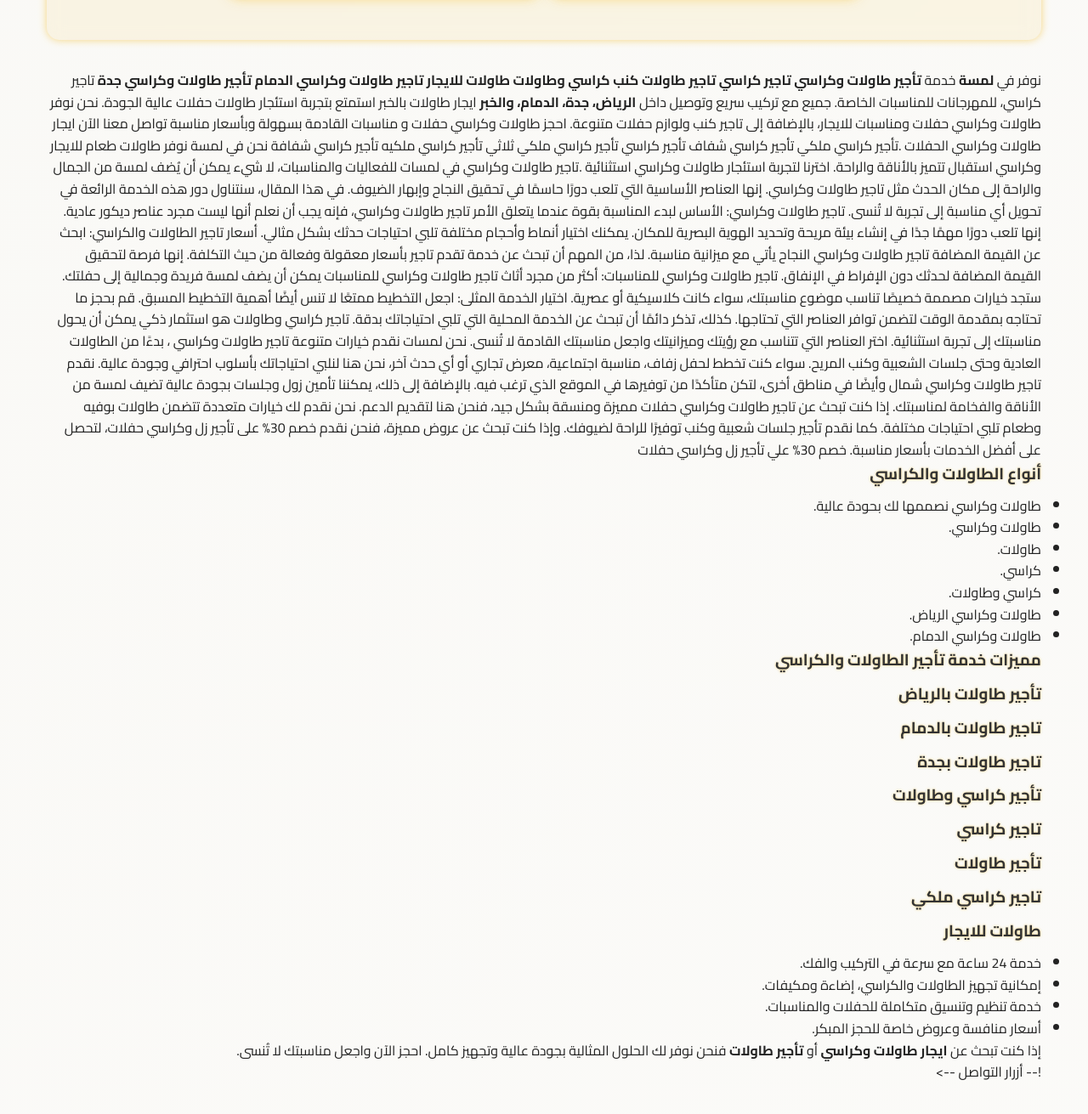
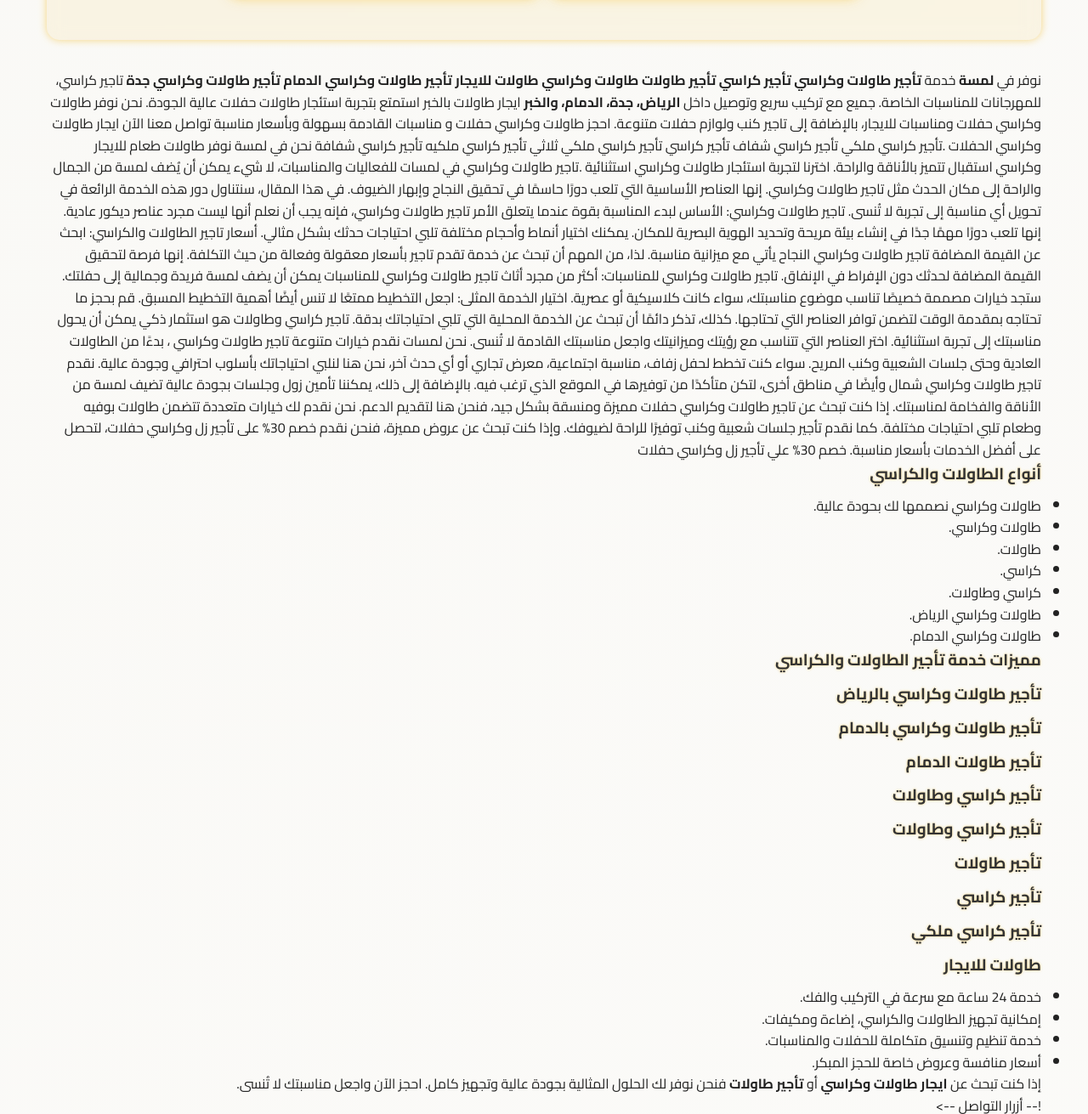
Before and after one commit to Almeteor/almeteor.github.io, a plain HTML site: page index.html in a window 1280 px wide. Shown: the part 975-2286 px from the top of the page at 85% size. Drawn offline with Linux system fonts and the light colour scheme.

Commit message:
Update index.html

```diff
--- a/index.html
+++ b/index.html
@@ -588,7 +588,7 @@ height="0" width="0" style="display:none;visibility:hidden"></iframe></noscript>
   </div>
 </section>
  <p>
-   نوفر في <strong>لمسة</strong> خدمة <strong>تأجير طاولات وكراسي</strong> <strong>تاجير كراسي</strong> <strong>تاجير طاولات</strong> <strong>كنب كراسي وطاولات</strong> <strong>طاولات للايجار</strong> <strong>تاجير طاولات وكراسي الدمام</strong>  <strong>تأجير طاولات وكراسي جدة</strong>
+   نوفر في <strong>لمسة</strong> خدمة <strong>تأجير طاولات وكراسي</strong> <strong>تأجير كراسي</strong> <strong>تأجير طاولات</strong> <strong>طاولات وكراسي</strong> <strong>طاولات للايجار</strong> <strong>تأجير طاولات وكراسي الدمام</strong>  <strong>تأجير طاولات وكراسي جدة</strong>
      تاجير كراسي، للمهرجانات للمناسبات الخاصة.
     جميع مع تركيب سريع وتوصيل داخل <strong>الرياض، جدة، الدمام، والخبر</strong> ايجار طاولات بالخبر
 
@@ -637,13 +637,14 @@ height="0" width="0" style="display:none;visibility:hidden"></iframe></noscript>
   </ul>
 
      <h3>مميزات خدمة تأجير الطاولات والكراسي</h3>
-  <h3>تأجير طاولات بالرياض</h3>
-  <h3>تاجير طاولات بالدمام</h3>
-  <h3>تاجير طاولات بجدة</h3>
+  <h3>تأجير طاولات وكراسي بالرياض</h3>
+  <h3>تأجير طاولات وكراسي بالدمام</h3>
+  <h3>تأجير طاولات الدمام</h3>
   <h3>تأجير كراسي وطاولات</h3>
-  <h3>تاجير كراسي</h3>
+  <h3>تأجير كراسي وطاولات</h3>
   <h3>تأجير طاولات</h3>
-  <h3>تاجير كراسي ملكي</h3>
+  <h3>تأجير كراسي</h3>
+  <h3>تأجير كراسي ملكي</h3>
   <h3>طاولات للايجار</h3>
   <ul>
     <li>خدمة 24 ساعة مع سرعة في التركيب والفك.</li>
```
